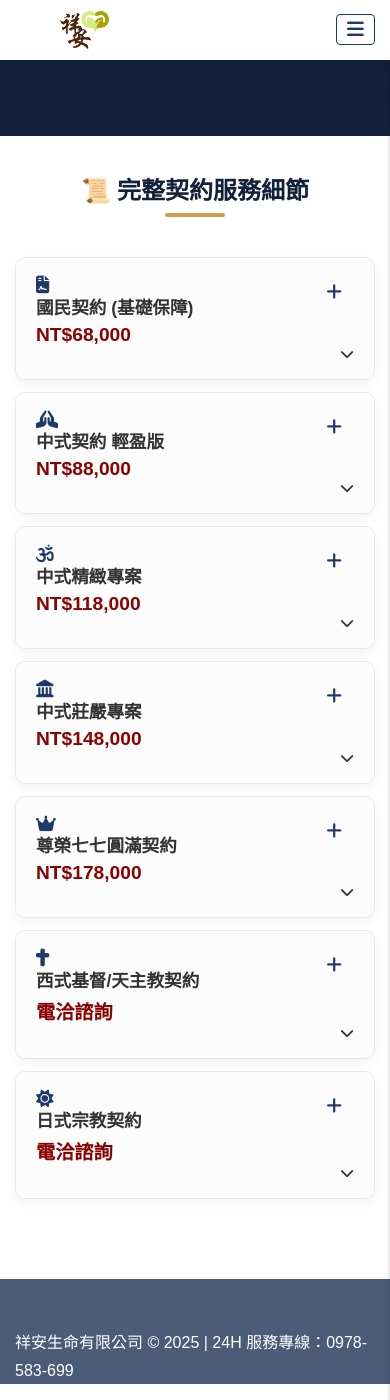
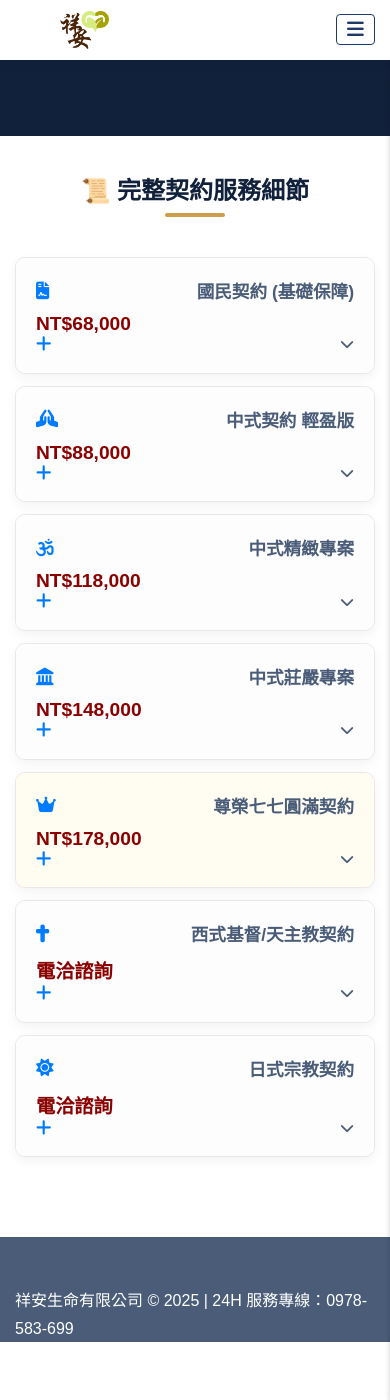
Before and after one commit to Shiangan/Shiangan, a Jekyll site: the page plans.html, which Jekyll copies as it is, in a window 390 px wide and 1400 px high, scrolled down 574 px. Built offline with Jekyll 4.4.1, drawn with Linux system fonts in a browser that asks for light colours; some web fonts are replaced.

Commit message:
Update plans-specific.css

```diff
--- a/css/plans-specific.css
+++ b/css/plans-specific.css
@@ -1,9 +1,9 @@
-/* * 祥安生命 plans.html 專屬樣式表
- * 整合：互動卡片、燈箱(Modal)、比較表、手風琴(Accordion)
+/* * 祥安生命 2025 品牌方案頁專屬樣式
+ * 修正重點：視覺一致性、RWD 深層優化、與首頁 ID 對接、A11Y 強化
  */
 
 /* ==========================================
-   1. 互動式方案卡片 (核心三大方案)
+   1. 互動式方案卡片 (頂部三大主推)
    ========================================== */
 .project-cards {
     display: flex;
@@ -14,11 +14,11 @@
 }
 
 .card-interactive {
-    background: white;
+    background: #ffffff;
     padding: 30px;
     border-radius: 12px;
-    box-shadow: 0 6px 16px rgba(0, 0, 0, 0.1);
-    transition: all 0.3s ease;
+    box-shadow: 0 8px 25px rgba(0, 0, 0, 0.08);
+    transition: all 0.4s cubic-bezier(0.165, 0.84, 0.44, 1);
     cursor: pointer;
     width: 30%;
     min-width: 300px;
@@ -26,59 +26,51 @@
     display: flex;
     flex-direction: column;
     justify-content: space-between;
-    border: 1px solid #eee;
+    border: 1px solid #eaeaea;
     position: relative;
+    overflow: hidden;
 }
 
+/* 懸停效果優化：模仿首頁的高級感 */
 .card-interactive:hover {
-    transform: translateY(-10px);
-    box-shadow: 0 15px 35px rgba(0, 0, 0, 0.15);
+    transform: translateY(-12px);
+    box-shadow: 0 15px 40px rgba(0, 0, 0, 0.15);
     border-color: #007BFF;
 }
 
-/* 推薦方案勳章 */
-.card-interactive .badge {
-    position: absolute;
-    top: -15px;
-    left: 50%;
-    transform: translateX(-50%);
-    background: #8B0000;
-    color: white;
-    padding: 5px 20px;
-    border-radius: 20px;
-    font-size: 0.9rem;
-    font-weight: bold;
-}
-
-/* 尊榮方案特殊高亮 */
+/* 尊榮方案 (17.8萬) 特殊標記 */
 .card-interactive.honor-highlight {
     border: 3px solid #D4AF37;
-    background: linear-gradient(to bottom, #ffffff, #fffdf0);
+    background: linear-gradient(180deg, #ffffff 0%, #fffdf0 100%);
 }
 
 .card-interactive h3 {
     color: #1C2833;
     font-size: 1.6em;
-    margin-bottom: 10px;
+    margin-bottom: 15px;
+    font-family: 'Noto Serif TC', serif;
 }
 
+/* 價格標籤強化 */
 .card-interactive .price {
     color: #8B0000;
     font-size: 1.8em;
     font-weight: 800;
-    margin: 15px 0;
+    margin: 10px 0;
+    display: block;
 }
 
 .card-interactive .view-btn {
-    margin-top: auto;
-    padding: 12px 25px;
+    margin-top: 20px;
+    padding: 14px 20px;
     background-color: #1C2833;
-    color: white;
+    color: #ffffff;
     border: none;
-    border-radius: 50px;
+    border-radius: 6px;
     cursor: pointer;
     font-weight: 700;
     transition: 0.3s;
+    width: 100%;
 }
 
 .card-interactive:hover .view-btn {
@@ -86,46 +78,48 @@
 }
 
 /* ==========================================
-   2. 燈箱/模態視窗 (Modal)
+   2. 燈箱/模態視窗 (方案細節彈窗)
    ========================================== */
 .modal {
     display: none;
     position: fixed;
-    z-index: 10000;
+    z-index: 99999; /* 確保在所有層級之上 */
     left: 0; top: 0;
     width: 100%; height: 100%;
-    background-color: rgba(0, 0, 0, 0.85);
-    align-items: center; /* 垂直置中 */
+    background-color: rgba(0, 0, 0, 0.8);
+    backdrop-filter: blur(5px); /* 現代感模糊效果 */
+    align-items: center;
     justify-content: center;
 }
 
 .modal-content {
-    background-color: #fff;
+    background-color: #ffffff;
     padding: 40px;
-    border-radius: 15px;
+    border-radius: 16px;
     width: 90%;
-    max-width: 800px;
+    max-width: 900px;
     position: relative;
-    animation: slideDown 0.4s ease-out;
-    max-height: 90vh;
+    animation: modalSlideIn 0.5s ease;
+    max-height: 85vh;
     overflow-y: auto;
+}
+
+@keyframes modalSlideIn {
+    from { transform: scale(0.9); opacity: 0; }
+    to { transform: scale(1); opacity: 1; }
 }
 
 .close-btn {
     position: absolute;
     top: 20px; right: 25px;
-    font-size: 35px;
+    font-size: 2rem;
+    color: #333;
     cursor: pointer;
-    color: #999;
-}
-
-@keyframes slideDown {
-    from { transform: translateY(-30px); opacity: 0; }
-    to { transform: translateY(0); opacity: 1; }
+    transition: 0.2s;
 }
 
 /* ==========================================
-   3. 契約細節手風琴 (Accordion)
+   3. 契約手風琴 (對應首頁下拉選單 ID)
    ========================================== */
 .accordion-container {
     max-width: 1000px;
@@ -135,50 +129,45 @@
 .plan-item {
     border: 1px solid #ddd;
     border-radius: 10px;
-    margin-bottom: 15px;
-    background: white;
-    transition: all 0.3s ease;
+    margin-bottom: 20px;
+    background: #fff;
+    transition: border-color 0.3s;
 }
 
 .plan-item.active {
     border-color: #007BFF;
-    box-shadow: 0 5px 15px rgba(0,123,255,0.1);
 }
 
 .accordion-header {
     width: 100%;
-    padding: 22px 30px;
-    background: #fcfcfc;
+    padding: 25px 30px;
+    background: #fdfdfd;
     border: none;
     display: flex;
     justify-content: space-between;
     align-items: center;
     cursor: pointer;
-    font-size: 1.2rem;
+    font-size: 1.25rem;
     font-weight: 700;
-    color: #333;
-    text-align: left;
+    font-family: 'Noto Sans TC', sans-serif;
 }
 
+.accordion-header i {
+    color: #007BFF;
+    margin-right: 15px;
+}
+
+/* 價格顯示在 Header 右側 */
 .accordion-header span {
     color: #8B0000;
     margin-left: auto;
-    margin-right: 20px;
-}
-
-.accordion-header i.fa-plus {
-    transition: transform 0.3s;
-}
-
-.plan-item.active i.fa-plus {
-    transform: rotate(45deg);
-    color: #007BFF;
+    margin-right: 25px;
 }
 
 .accordion-content {
     max-height: 0;
     overflow: hidden;
-    transition: max-height 0.4s cubic-bezier(0.4, 0, 0.2, 1);
+    transition: max-height 0.4s ease-out;
     background-color: #fff;
 }
 
@@ -188,80 +177,86 @@
 
 .content-inner {
     padding: 30px;
+    line-height: 1.8;
 }
 
-/* 尊榮 17.8 萬手風琴特殊樣式 */
-.plan-item.honor-highlight-plan {
+/* 尊榮 17.8 萬 (seventeen-eight) 專屬樣式 */
+#seventeen-eight.plan-item {
     border: 2px solid #D4AF37;
 }
-.plan-item.honor-highlight-plan .accordion-header {
-    background: #fffdf0;
+#seventeen-eight .accordion-header {
+    background: #fffdf2;
 }
 
 /* ==========================================
-   4. 深度比較表格 (Table)
+   4. 深度比較表 (對應透明方案)
    ========================================== */
 .table-scroll-wrapper {
     overflow-x: auto;
     margin: 30px 0;
-    border-radius: 10px;
-    box-shadow: 0 2px 10px rgba(0,0,0,0.05);
+    border-radius: 12px;
+    box-shadow: 0 4px 15px rgba(0,0,0,0.05);
 }
 
 table {
     width: 100%;
+    min-width: 850px;
     border-collapse: collapse;
-    background: white;
-    min-width: 800px;
 }
 
-table th, table td {
+table th {
+    background: #1C2833;
+    color: #fff;
+    padding: 20px;
+    font-weight: 600;
+}
+
+table td {
     padding: 18px;
-    border: 1px solid #eee;
+    border-bottom: 1px solid #eee;
     text-align: center;
 }
 
-table th {
-    background-color: #1C2833;
-    color: white;
-    font-weight: 600;
-}
-
 table td:first-child {
-    background-color: #f9f9f9;
-    font-weight: bold;
+    background: #f8f9fa;
+    font-weight: 700;
     text-align: left;
-    color: #333;
-    width: 200px;
+    width: 220px;
 }
 
 .highlight-cell {
     background-color: #fffde7;
     color: #8B0000;
+    font-weight: 800;
+}
+
+/* ==========================================
+   5. 流程與塔位指南適配
+   ========================================== */
+.flow-step-list li {
+    position: relative;
+    padding-left: 50px;
+    margin-bottom: 20px;
+    list-style: none;
+}
+
+.flow-step-list li::before {
+    content: counter(step-counter);
+    counter-increment: step-counter;
+    position: absolute;
+    left: 0; top: 0;
+    width: 35px; height: 35px;
+    background: #007BFF;
+    color: #fff;
+    border-radius: 50%;
+    display: flex;
+    align-items: center;
+    justify-content: center;
     font-weight: bold;
 }
 
 /* ==========================================
-   5. 流程與優勢區塊
-   ========================================== */
-.unique-advantages li {
-    display: flex;
-    align-items: flex-start;
-    padding: 15px;
-    background: #f8f9fa;
-    border-radius: 8px;
-    margin-bottom: 10px;
-    border-left: 4px solid #D4AF37;
-}
-
-.unique-advantages li i {
-    margin-right: 15px;
-    margin-top: 5px;
-    color: #D4AF37;
-}
-
-/* ==========================================
-   6. RWD 響應式優化
+   6. RWD 響應式佈局修正
    ========================================== */
 @media (max-width: 992px) {
     .card-interactive { width: 45%; }
@@ -271,26 +266,20 @@ table td:first-child {
     .card-interactive { width: 100%; }
 
     .accordion-header {
-        padding: 18px 20px;
+        padding: 20px;
         font-size: 1.1rem;
-        flex-direction: column;
-        align-items: flex-start;
+        flex-wrap: wrap;
     }
 
     .accordion-header span {
-        margin-left: 0;
-        margin-top: 5px;
+        width: 100%;
+        margin: 10px 0 0 0;
         font-size: 1.2rem;
-    }
-
-    .accordion-header i.fa-plus {
-        position: absolute;
-        right: 20px;
-        top: 25px;
     }
 
     .modal-content {
         padding: 25px;
         width: 95%;
+        margin: 5% auto;
     }
 }
```
